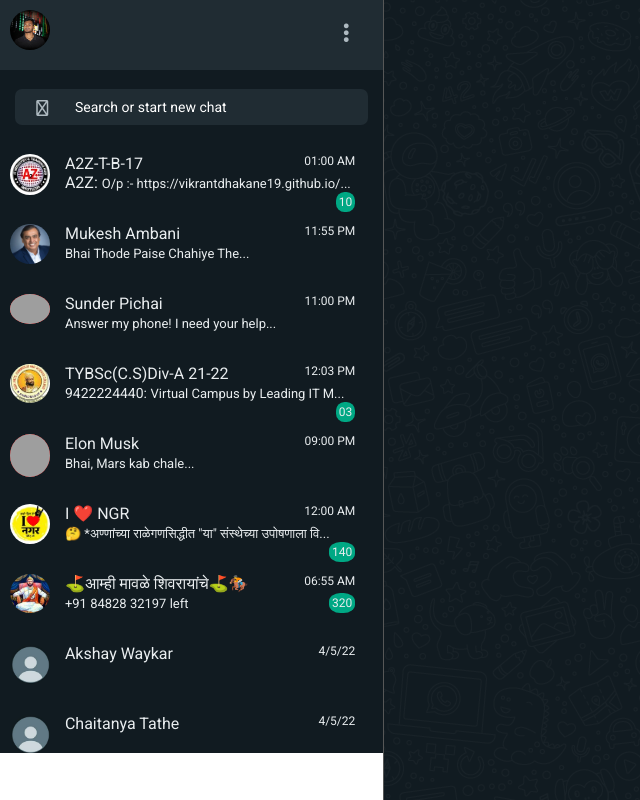
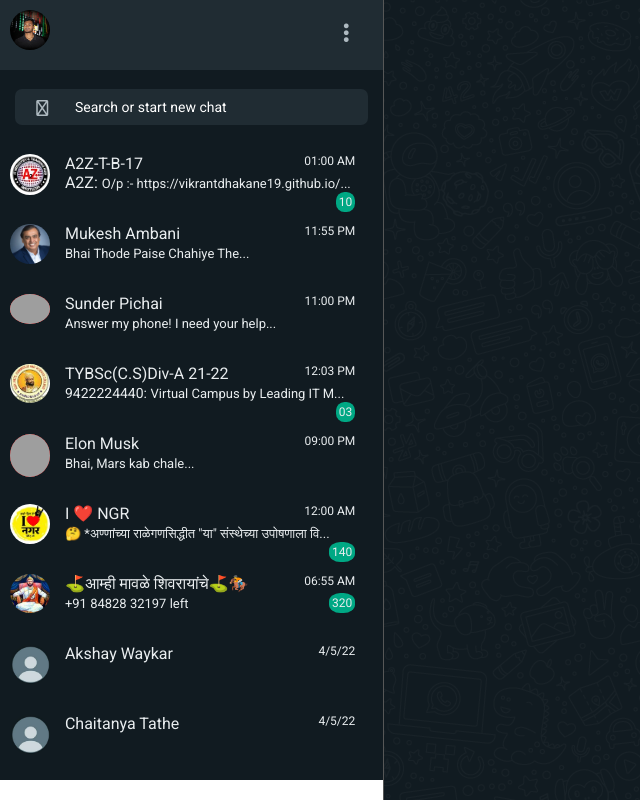
Before and after one commit to vikrant019/WhatsApp-Web-Clone--Using-HTML-CSS-JS, a plain HTML site: page index.html in a window 1280 px wide. Shown: the whole page, without its empty margins (0-640 px from the left). Drawn offline with Linux system fonts and the light colour scheme; grey boxes are pictures that could not be loaded; some icons are missing.

Commit message:
Update style.css

```diff
--- a/style.css
+++ b/style.css
@@ -106,7 +106,7 @@
 
     .contact {
         background-color: #111B21;
-        height: 76.6vh;
+        height: 80vh;
         /* height: 100%; */
         color: #E9EDEF;
     }
```
